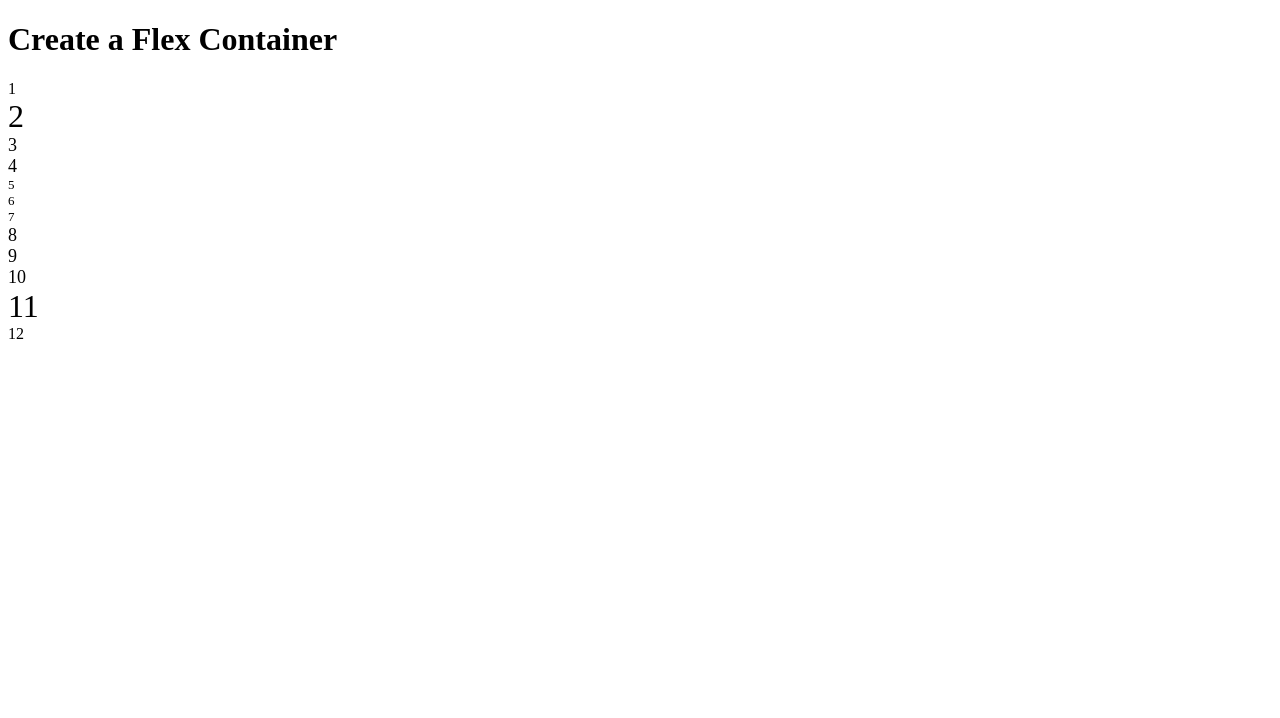
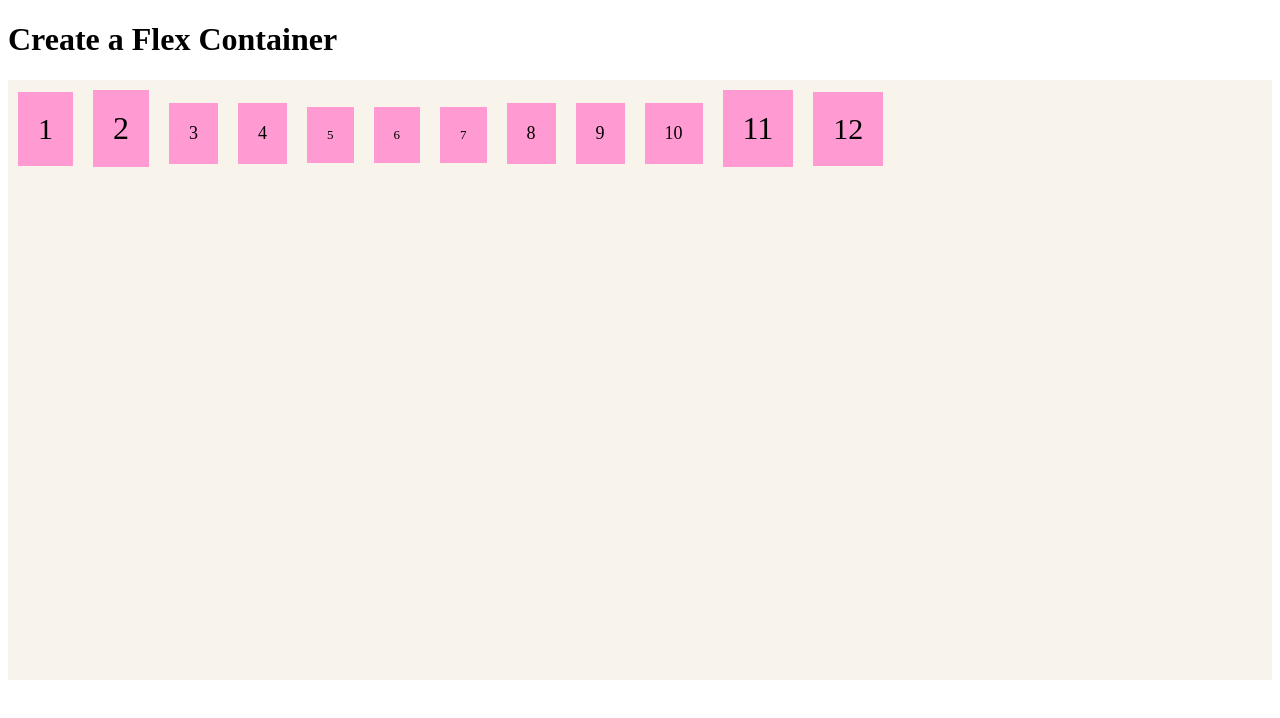
Before and after one commit to lessurvinz120204/HCI-105, a plain HTML site: page index.html in a window 1280 px wide. Drawn offline with Linux system fonts and the light colour scheme.

Commit message:
Update index.html

```diff
--- a/index.html
+++ b/index.html
@@ -1,6 +1,23 @@
 <!DOCTYPE html>
 <html>
 <head>
+<style>
+.flex-container {
+  display: flex;
+  flex-flow: row wrap;
+  height: 600px;
+  align-items: baseline;
+  flex-wrap: wrap;
+  height: 600px;
+  background-color: rgb(248, 244, 236);
+}
+.flex-container > div {
+  background-color: rgb(255, 155, 210);
+  margin: 10px;
+  padding: 20px;
+  font-size: 30px;
+}
+</style>
 </head>
 
 <body>
```
